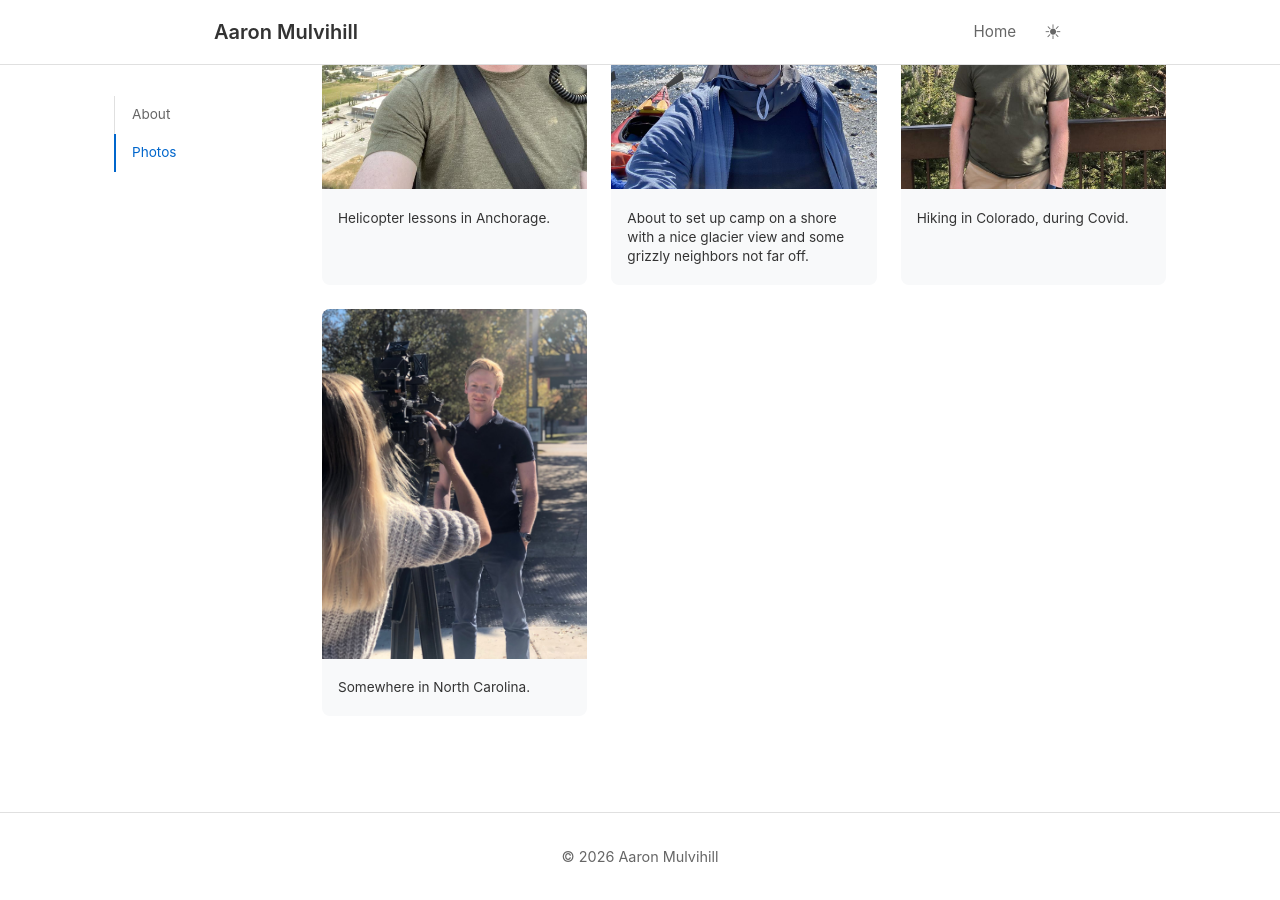
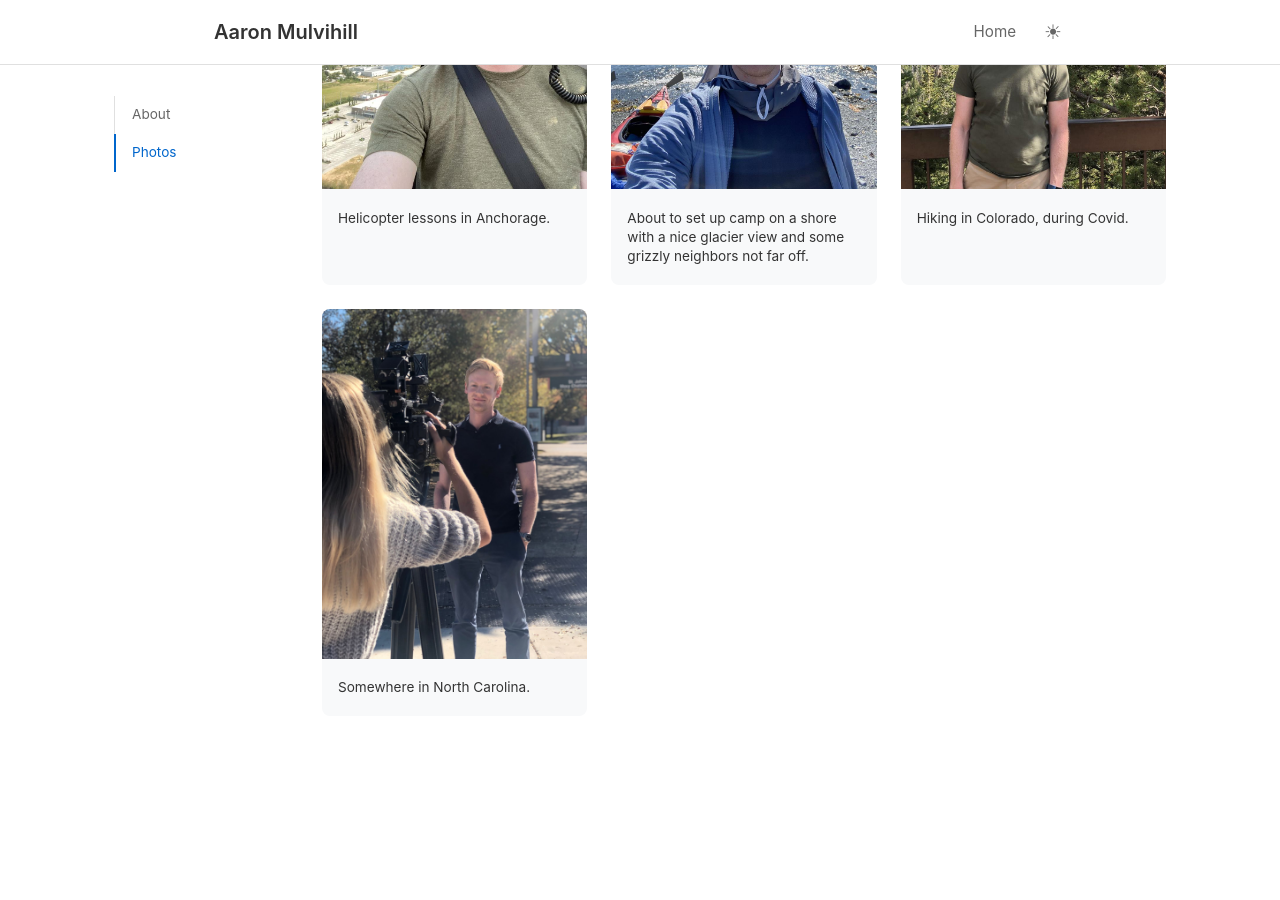
Before and after one commit to moltovivo/personal-site-2025, a Jekyll site: the page built from index.html, in a window 1280 px wide and 900 px high, scrolled down 3643 px. Built offline with Jekyll 4.4.1, drawn with Linux system fonts in a browser that asks for light colours; after the commit the page ends 4455 px from its top, so only the background shows below that.

Commit message:
Drop footer and copyright notice
Footer only contained the auto-year copyright; remove the include from
the layout and delete the now-unused footer.html.

Co-Authored-By: Claude Opus 4.7 (1M context) <noreply@anthropic.com>

```diff
--- a/_includes/footer.html
+++ /dev/null
@@ -1,5 +0,0 @@
-<footer class="site-footer">
-  <div class="footer-container">
-    <p>&copy; {{ 'now' | date: '%Y' }} {{ site.title }}</p>
-  </div>
-</footer>
--- a/_layouts/default.html
+++ b/_layouts/default.html
@@ -20,7 +20,6 @@
     </main>
   </div>
 
-  {% include footer.html %}
   <script src="/assets/js/main.js"></script>
 </body>
 </html>
```
